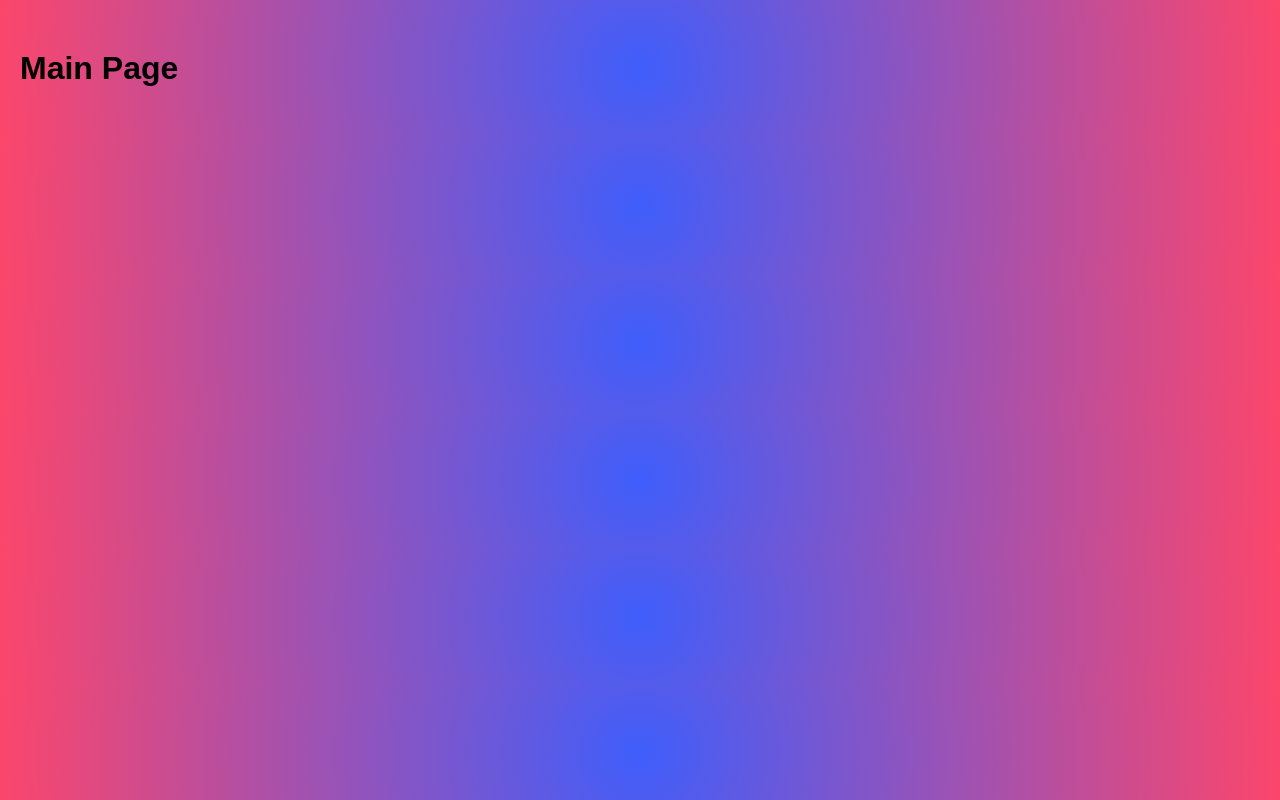
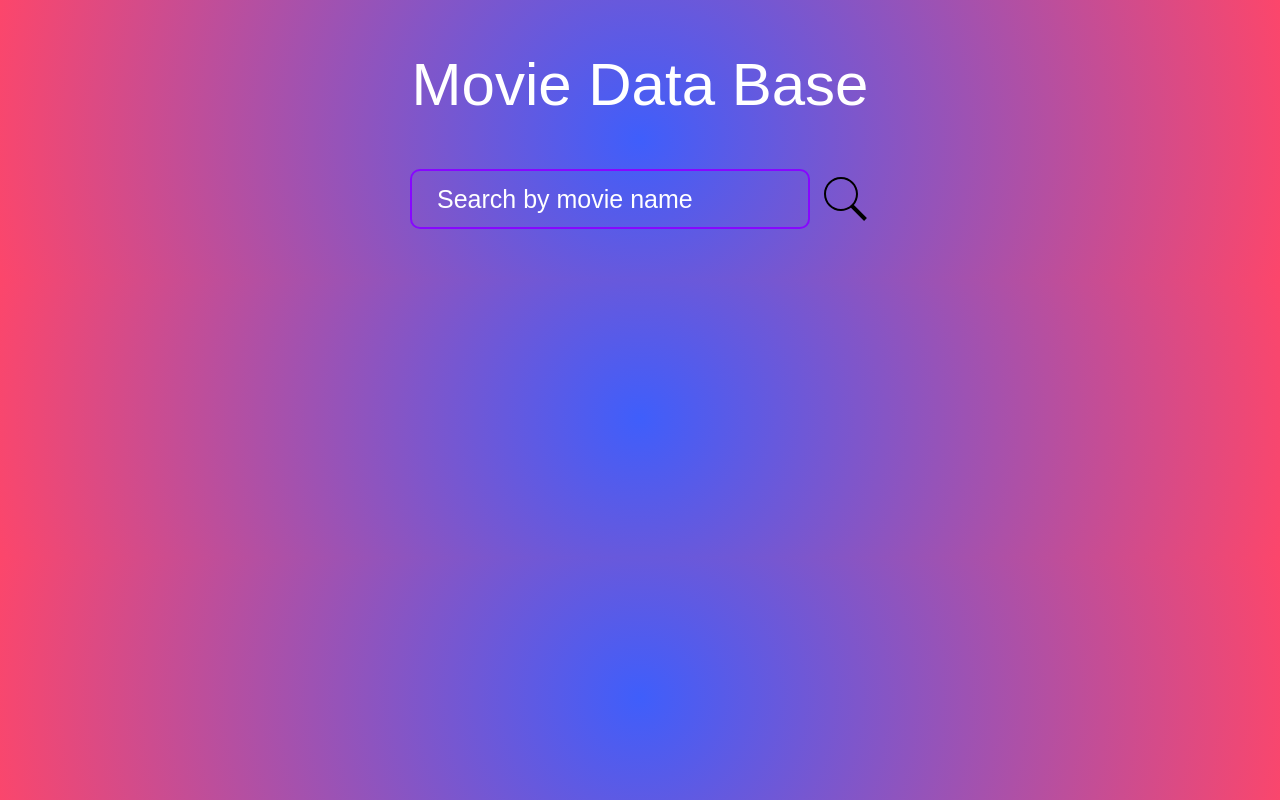
Before and after one commit to ivashchenko6/Movies, a React (Create React App) app: page /main in a window 1280 px wide. Built offline with nearby package versions, Linux system fonts and the light colour scheme; a web font is replaced by a local one.

Commit message:
ready greeting page and started main page

```diff
--- a/src/App/App.jsx
+++ b/src/App/App.jsx
@@ -4,10 +4,12 @@ import MainPage from '../pages/MainPage/MainPage';
 
 import './reset.scss';
 import './app.scss';
+import Header from '../components/Header/Header';
 
 const App = () => {
     return (
         <div className='app'>
+            <Header/>
             <Routes>
                 <Route path='/' element={<GreetingPage />} />
 
--- /dev/null
+++ b/src/components/Header/Header.jsx
@@ -0,0 +1,12 @@
+import { Link } from 'react-router-dom';
+import './header.scss';
+
+
+const Header =  () => {
+
+    return (
+        <Link to="/" className='title'>Movie Data Base</Link>
+    )
+}
+
+export default Header;
--- /dev/null
+++ b/src/components/Header/header.scss
@@ -0,0 +1,7 @@
+.title {
+    display: block;
+    color:white;
+    font-size: 60px;
+    margin: 0 auto;
+    text-align: center;
+}
--- /dev/null
+++ b/src/components/SearchPanel/SearchPanel.jsx
@@ -0,0 +1,19 @@
+import searchIcon from '../../assets/icons/search-img.svg';
+
+import './searchPanel.scss';
+
+
+const SearchPanel = () => {
+
+
+    return (
+        <div className="search-panel">
+            <input type="text" id="movieName" name="movieName" placeholder='Search by movie name'/>
+            <button>
+                <img src={searchIcon} alt="search-icon" className="search-panel__icon"/>
+            </button>
+        </div>
+    )
+}
+
+export default SearchPanel;
--- /dev/null
+++ b/src/components/SearchPanel/searchPanel.scss
@@ -0,0 +1,35 @@
+.search-panel {
+    margin: 0 auto;
+    margin-top: 50px;
+
+    display: flex;
+    width: 460px;
+    justify-content: space-between;
+    align-items: center;
+
+
+    input {
+        color: white;
+        border: 2px solid #8707ff;
+        border-radius: 10px;
+        padding: 10px 25px;
+        background: transparent;
+
+        font-size: 25px;
+        width: 400px;
+        height: 60px;
+    }
+
+    input:active {
+    box-shadow: 2px 2px 15px #8707ff inset;
+    }
+
+    input::placeholder {
+        color: white; /* любой цвет, например серый */
+    }
+
+
+    &__icon {
+        // margin-left: 20px;
+    }
+}
--- a/src/pages/GreetingPage/GreetingPage.jsx
+++ b/src/pages/GreetingPage/GreetingPage.jsx
@@ -6,11 +6,11 @@ const GreetingPage = () => {
 
     return (
         <header className='greeting'>
-            <h1 className='greeting-title'>Movie Data Base</h1>
+
 
             <p className='greeting-description'>
                 Find modern and popular films and TV series to suit every taste. Search by title, genre, ratings, detailed descriptions, and comments to help you make the right choice.
-                This application is built using <span>HTML</span>, <span>SCSS</span>, <span>React</span> and <a href='https://www.themoviedb.org/'>TMDB API</a>
+                This application is built using <span>HTML</span>, <span>SCSS</span>, <span>React</span> and <a href='https://www.themoviedb.org/' className="greeting-description__api">TMDB API</a>
             </p>
 
 
--- a/src/pages/GreetingPage/greetingPage.scss
+++ b/src/pages/GreetingPage/greetingPage.scss
@@ -1,13 +1,4 @@
 .greeting {
-
-
-
-    &-title {
-        color:white;
-        font-size: 60px;
-        text-align: center;
-
-    }
 
     &-description  {
 
@@ -18,6 +9,11 @@
         color:white;
         text-align: center;
         font-size: 30px;
+        &__api {
+            color:#27D68D;
+            text-decoration: underline;
+            font-weight: 700;
+        }
     }
 
     span {
@@ -26,12 +22,7 @@
 
     }
 
-    a {
-        color:#27D68D;
-        text-decoration: underline;
-        font-weight: 700;
 
-    }
 }
 
 .getStarted {
@@ -40,6 +31,9 @@
     margin-top: 100px;
     background: #EEAECA;
     background: radial-gradient(circle,rgba(238, 174, 202, 1) 0%, rgba(148, 187, 233, 1) 100%);
+    display: flex;
+    justify-content: center;
+    align-items: center;
 }
 
 
--- a/src/pages/MainPage/MainPage.jsx
+++ b/src/pages/MainPage/MainPage.jsx
@@ -1,6 +1,7 @@
 import { useEffect, useState } from 'react';
 import './mainPage.scss';
 import RequestService from '../../services/RequestService';
+import SearchPanel from '../../components/SearchPanel/SearchPanel';
 
 const MainPage = () => {
     // const { loading, error, cleanError, getTrendingMovies } = RequestService();
@@ -15,7 +16,11 @@ const MainPage = () => {
     //     fetchData()
     // }, []);
 
-    return <h1>Main Page</h1>;
+    return (
+        <main className="main">
+            <SearchPanel />
+        </main>
+    );
 };
 
 export default MainPage;
```
Also changed, not shown: src/components/TrendingMovieList/TrendingMovieList.jsx (added, +15 -0 lines), src/assets/icons/search-img.svg (added), src/components/TrendingMovieList/trendingMovieList.scss (added).
